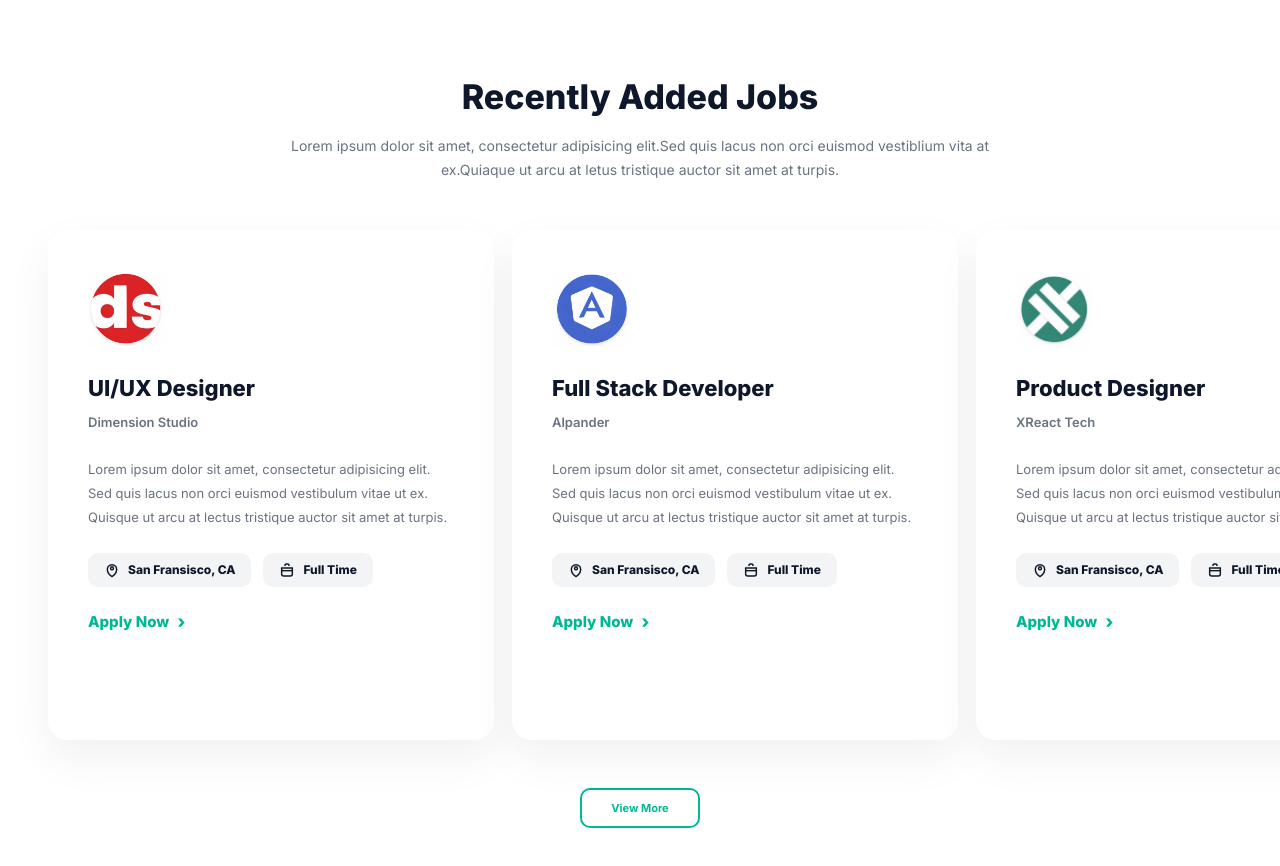
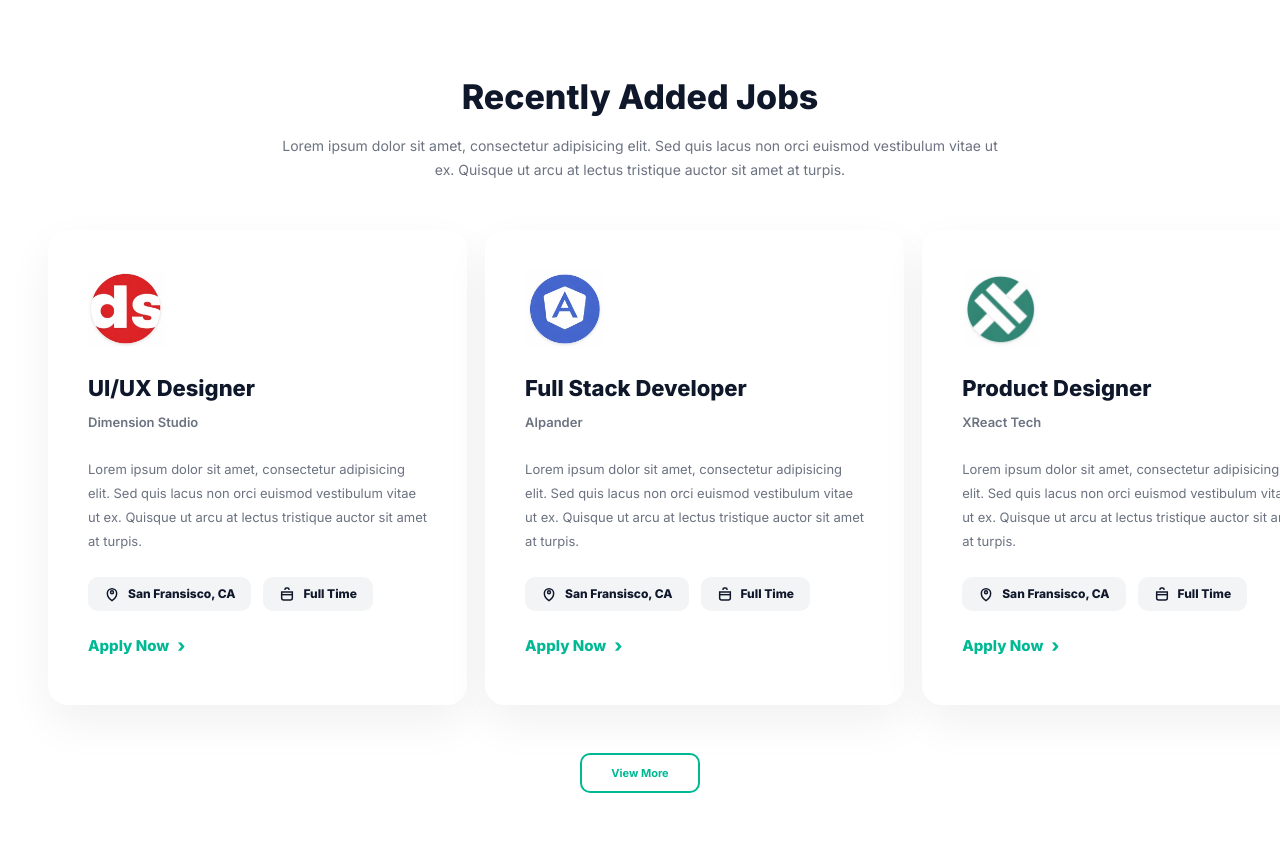
Before and after one commit to joseficani/jobnow, a Next.js app: page / in a window 1280 px wide. Shown: the part 2460-3326 px from the top of the page. Built offline with nearby package versions, Linux system fonts and the light colour scheme.

Commit message:
updated code

```diff
--- a/components/AddedJobs.tsx
+++ b/components/AddedJobs.tsx
@@ -8,8 +8,7 @@ const jobs = [
   {
     title: "UI/UX Designer",
     company: "Dimension Studio",
-    desc:
-      "Lorem ipsum dolor sit amet, consectetur adipisicing elit. Sed quis lacus non orci euismod vestibulum vitae ut ex. Quisque ut arcu at lectus tristique auctor sit amet at turpis.",
+    desc: "Lorem ipsum dolor sit amet, consectetur adipisicing elit. Sed quis lacus non orci euismod vestibulum vitae ut ex. Quisque ut arcu at lectus tristique auctor sit amet at turpis.",
     location: "San Fransisco, CA",
     type: "Full Time",
     logo: "/images/job-1.png",
@@ -17,8 +16,7 @@ const jobs = [
   {
     title: "Full Stack Developer",
     company: "Alpander",
-    desc:
-      "Lorem ipsum dolor sit amet, consectetur adipisicing elit. Sed quis lacus non orci euismod vestibulum vitae ut ex. Quisque ut arcu at lectus tristique auctor sit amet at turpis.",
+    desc: "Lorem ipsum dolor sit amet, consectetur adipisicing elit. Sed quis lacus non orci euismod vestibulum vitae ut ex. Quisque ut arcu at lectus tristique auctor sit amet at turpis.",
     location: "San Fransisco, CA",
     type: "Full Time",
     logo: "/images/job-2.png",
@@ -26,11 +24,26 @@ const jobs = [
   {
     title: "Product Designer",
     company: "XReact Tech",
-    desc:
-      "Lorem ipsum dolor sit amet, consectetur adipisicing elit. Sed quis lacus non orci euismod vestibulum vitae ut ex. Quisque ut arcu at lectus tristique auctor sit amet at turpis.",
+    desc: "Lorem ipsum dolor sit amet, consectetur adipisicing elit. Sed quis lacus non orci euismod vestibulum vitae ut ex. Quisque ut arcu at lectus tristique auctor sit amet at turpis.",
     location: "San Fransisco, CA",
     type: "Full Time",
     logo: "/images/job-3.png",
+  },
+  {
+    title: "Mobile Developer",
+    company: "Nova Apps",
+    desc: "Lorem ipsum dolor sit amet, consectetur adipisicing elit. Sed quis lacus non orci euismod vestibulum vitae ut ex. Quisque ut arcu at lectus tristique auctor sit amet at turpis.",
+    location: "San Fransisco, CA",
+    type: "Full Time",
+    logo: "/images/Job-4.png",
+  },
+  {
+    title: "Data Analyst",
+    company: "Insight Lab",
+    desc: "Lorem ipsum dolor sit amet, consectetur adipisicing elit. Sed quis lacus non orci euismod vestibulum vitae ut ex. Quisque ut arcu at lectus tristique auctor sit amet at turpis.",
+    location: "San Fransisco, CA",
+    type: "Full Time",
+    logo: "/images/Job-5.png",
   },
 ];
 
@@ -77,14 +90,15 @@ function JobCard({ title, company, desc, location, type, logo }: any) {
   return (
     <div
       className="
-        flex flex-col bg-white
+        flex w-full flex-col bg-white
         shadow-[0_18px_45px_rgba(2,6,23,0.06)]
         transition-all duration-300 hover:-translate-y-1
         hover:shadow-[0_22px_55px_rgba(2,6,23,0.10)]
-        md:w-full md:h-[510px] md:rounded-[20px] md:px-10 md:py-10
-        w-[182px] h-[215px] rounded-[8px] px-[14px] py-[14px]
+        rounded-[8px] px-[14px] pt-[14px] pb-[18px]
+        md:rounded-[20px] md:px-10 md:pt-10 md:pb-12
       "
     >
+
       <div className="h-[40px] w-[40px] md:h-[78px] md:w-[78px]">
         <Image
           src={logo}
@@ -97,11 +111,9 @@ function JobCard({ title, company, desc, location, type, logo }: any) {
       <h3 className="mt-3 text-[11px] font-extrabold text-[var(--text)] md:mt-6 md:text-[22px]">
         {title}
       </h3>
-
       <p className="mt-1 text-[7px] font-semibold text-[var(--muted)] md:mt-2 md:text-[13px]">
         {company}
       </p>
-
       <p className="mt-2 text-[6.6px] leading-[10.5px] text-[var(--muted)] md:mt-6 md:text-[13px] md:leading-6">
         {desc}
       </p>
@@ -118,7 +130,7 @@ function JobCard({ title, company, desc, location, type, logo }: any) {
       </div>
       <a
         href="#"
-        className="mt-3 inline-flex items-center gap-2 text-[7px] font-extrabold text-[var(--brand)] md:mt-6 md:text-[15px]"
+        className="mt-4 inline-flex items-center gap-2 text-[7px] font-extrabold text-[var(--brand)] md:mt-6 md:text-[15px]"
       >
         Apply Now
         <span className="text-[10px] leading-none md:text-[18px]">›</span>
@@ -137,7 +149,8 @@ export default function RecentlyAddedJobs() {
           </h2>
 
           <p className="mx-auto mt-3 max-w-[720px] text-[12px] leading-6 text-[var(--muted)] md:text-[14px]">
-            Lorem ipsum dolor sit amet, consectetur adipisicing elit.Sed quis lacus non orci euismod vestiblium vita at ex.Quiaque ut arcu at letus tristique auctor sit amet at turpis.
+            Lorem ipsum dolor sit amet, consectetur adipisicing elit. Sed quis lacus non orci euismod
+            vestibulum vitae ut ex. Quisque ut arcu at lectus tristique auctor sit amet at turpis.
           </p>
         </div>
         <div className="mt-12">
@@ -147,16 +160,14 @@ export default function RecentlyAddedJobs() {
             breakpoints={{
               0: { slidesPerView: 2.15, spaceBetween: 14 },
               420: { slidesPerView: 2.2, spaceBetween: 14 },
-              640: { slidesPerView: 2.5, spaceBetween: 16 },
-              1024: { slidesPerView: "auto", spaceBetween: 18 },
-              1280: { slidesPerView: "auto", spaceBetween: 18 },
+              640: { slidesPerView: 2.35, spaceBetween: 16 },
+              768: { slidesPerView: 2.75, spaceBetween: 18 },
+              1024: { slidesPerView: 2.75, spaceBetween: 18 },
+              1280: { slidesPerView: 2.75, spaceBetween: 18 },
             }}
           >
             {jobs.map((job) => (
-              <SwiperSlide
-                key={job.title}
-                className="!w-[182px] md:!w-[446px]"
-              >
+              <SwiperSlide key={job.title} className="h-auto">
                 <JobCard {...job} />
               </SwiperSlide>
             ))}
```
Also changed, not shown: public/images/Job-4.png (added), public/images/Job-5.png (added).
